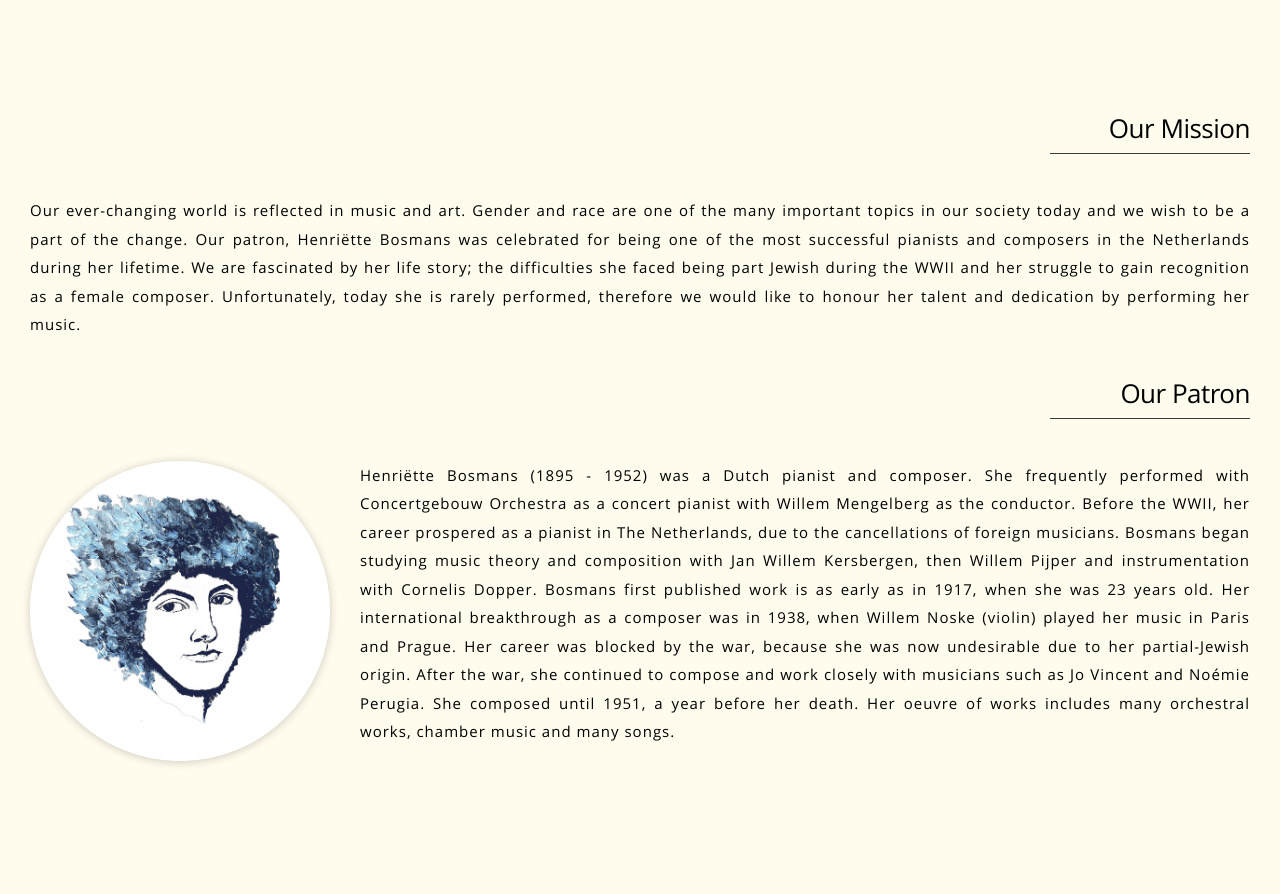
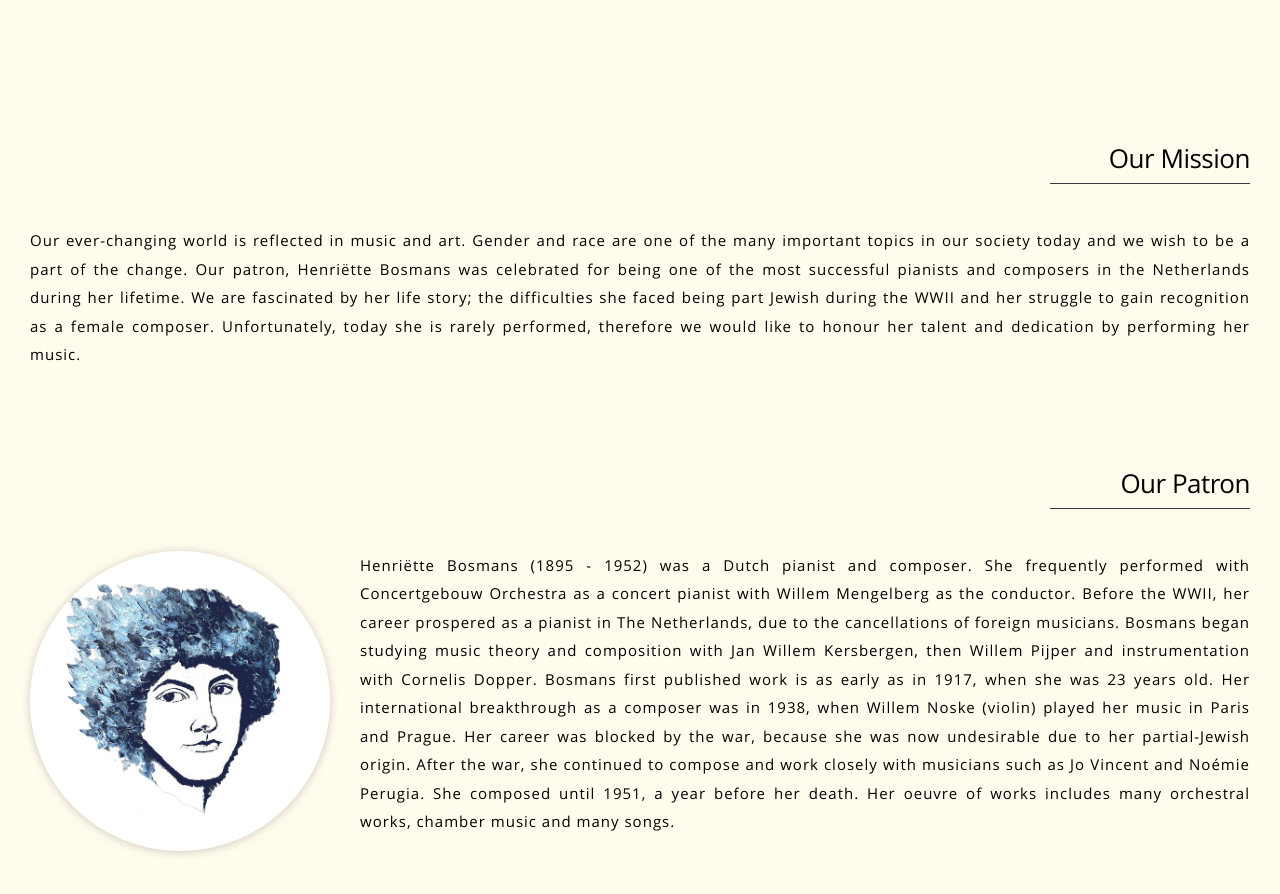
Before and after one commit to BKmetoff/bosmans-and-beyond, a React (Create React App) app: page / in a window 1280 px wide. Shown: the part 940-1834 px from the top of the page. Before the commit the page ends 1791 px from the top, so only its background shows below. Built offline with nearby package versions, Linux system fonts and the light colour scheme.

Commit message:
feat: finish homepage revamp

```diff
--- a/src/components/Home.js
+++ b/src/components/Home.js
@@ -3,7 +3,11 @@
 
 import { Theme } from './theme/Theme'
 import Image from './backbone/Image'
-import { MotionWrapper, ContentWrapper } from './backbone/Wrapper'
+import {
+	MotionWrapper,
+	ContentWrapper,
+	SectionWrapper,
+} from './backbone/Wrapper'
 import Sheet from './backbone/Sheet'
 import { Text, Title } from './backbone/Text'
 
@@ -25,6 +29,7 @@
 		display: none;
 	}
 `
+
 const MainLogo = styled(Image)`
 	width: 70vw;
 	margin-top: ${Theme.margin.XL};
@@ -47,16 +52,26 @@
 			</HomeImageWrapper>
 
 			<ContentWrapper>
+				<SectionWrapper>
 					<Title>Our Mission</Title>
 					<Sheet>
 						<Text>{mission}</Text>
 					</Sheet>
+				</SectionWrapper>
 
+				<SectionWrapper>
 					<Title>Our Patron</Title>
 					<Sheet>
-					<Image round shadow src={patronImage} width='300px' height='300px' />
+						<Image
+							round
+							shadow
+							src={patronImage}
+							width='300px'
+							height='300px'
+						/>
 						<Text>{patron}</Text>
 					</Sheet>
+				</SectionWrapper>
 			</ContentWrapper>
 		</MotionWrapper>
 	)
--- a/src/components/backbone/Divider.js
+++ b/src/components/backbone/Divider.js
@@ -2,7 +2,7 @@
 import { Theme } from '../theme/Theme'
 
 export const Divider = styled.div`
-  margin: ${Theme.margin.M} 0 ${Theme.margin.S} 0;
+	margin: ${Theme.margin.XS} 0 ${Theme.margin.M} 0;
 	height: 1px;
 	width: 40%;
 	align-self: center;
@@ -10,6 +10,6 @@
 	box-shadow: ${Theme.shadow.M};
 
 	@media (min-width: 768px) {
-    display:none;
+		display: none;
 	}
 `
--- a/src/components/backbone/Wrapper.js
+++ b/src/components/backbone/Wrapper.js
@@ -32,8 +32,8 @@
 export const SectionWrapper = styled.div`
 	display: flex;
 	flex-direction: column;
-	margin-top: ${Theme.margin.L};
-	margin-bottom: ${Theme.margin.L};
+	margin-top: ${Theme.margin.M};
+	margin-bottom: ${Theme.margin.M};
 `
 
 export const MotionWrapper = (props) => {
```
Lines whose indentation alone changed are shown as unchanged.
